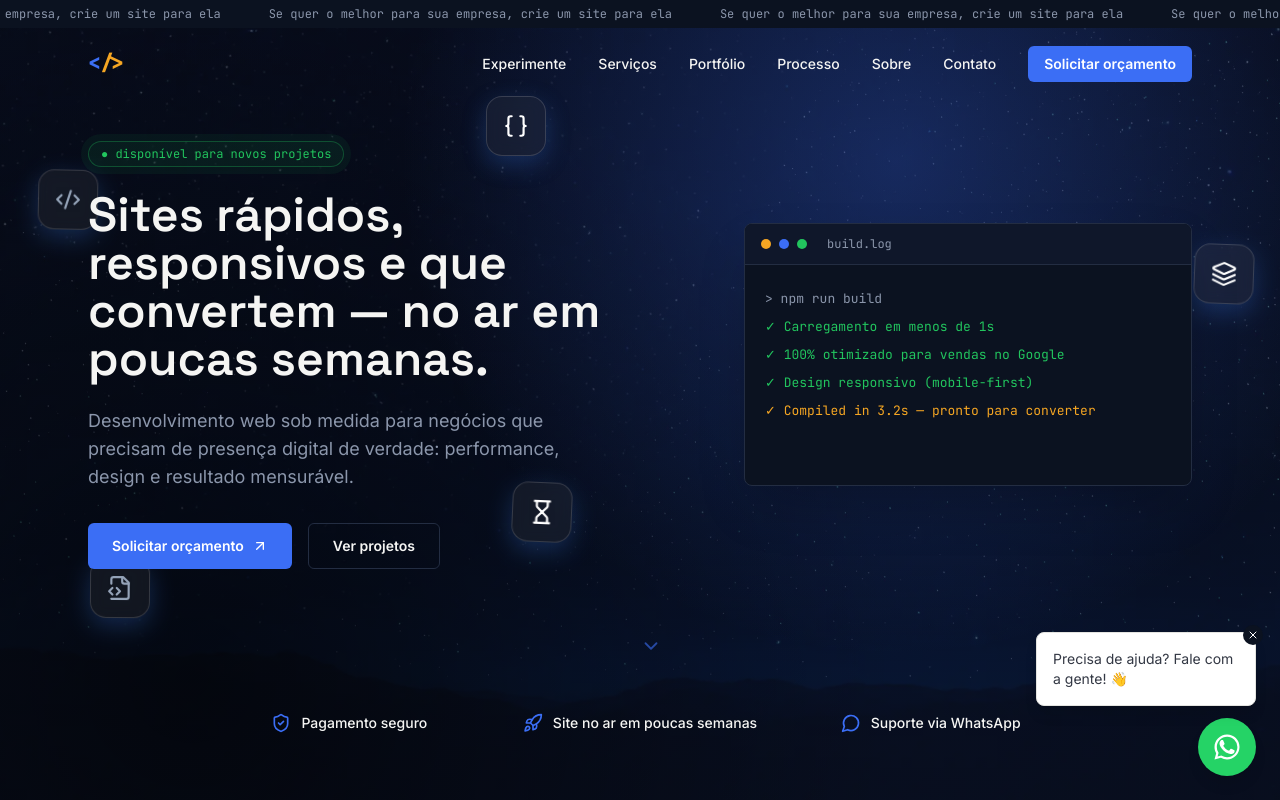
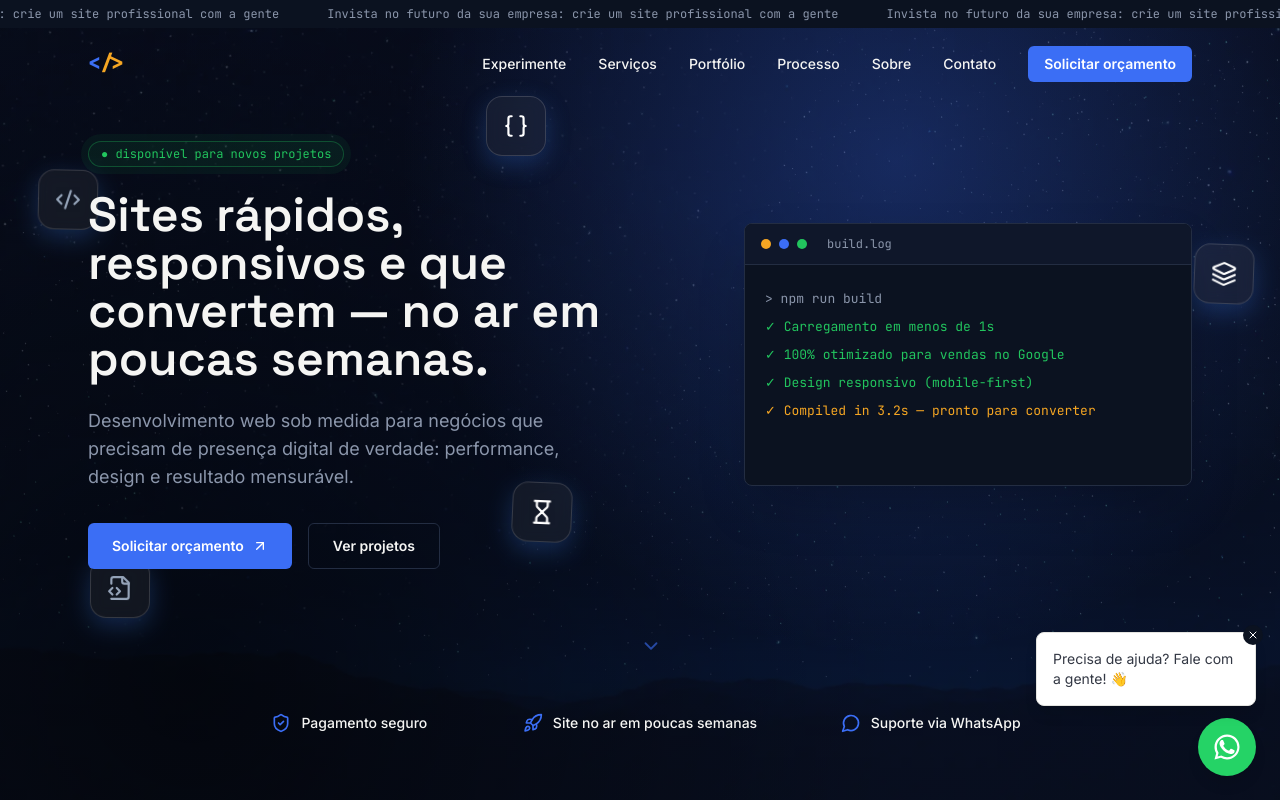
Before and after one commit to jesgalves/design-sites, a React (Vite) app: page / in a window 1280 px wide. Shown: the top 800 px of the page. Built offline with nearby package versions, Linux system fonts and the light colour scheme.

Commit message:
frase cta

```diff
--- a/src/App.jsx
+++ b/src/App.jsx
@@ -1130,7 +1130,7 @@ export default function FreelanceDevSite() {
                   className="whitespace-nowrap px-6 text-xs"
                   style={{ fontFamily: "'JetBrains Mono', monospace", color: "#8B96AB" }}
                 >
-                  Se quer o melhor para sua empresa, crie um site para ela
+                  Invista no futuro da sua empresa: crie um site profissional com a gente
                 </span>
               ))}
             </div>
```
